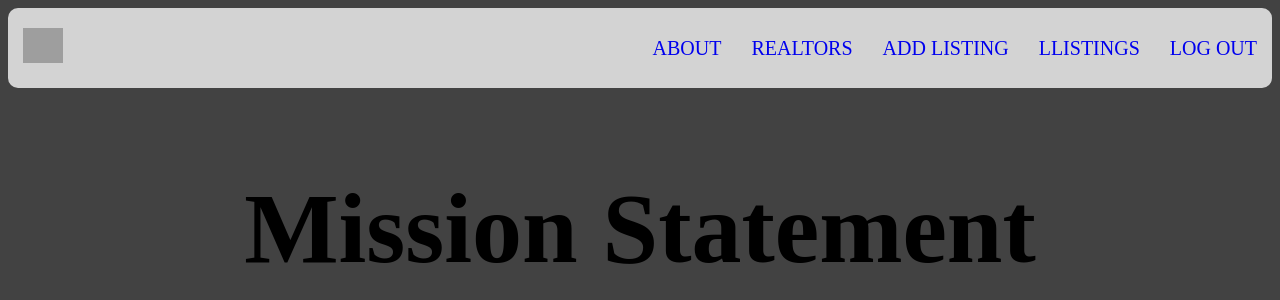
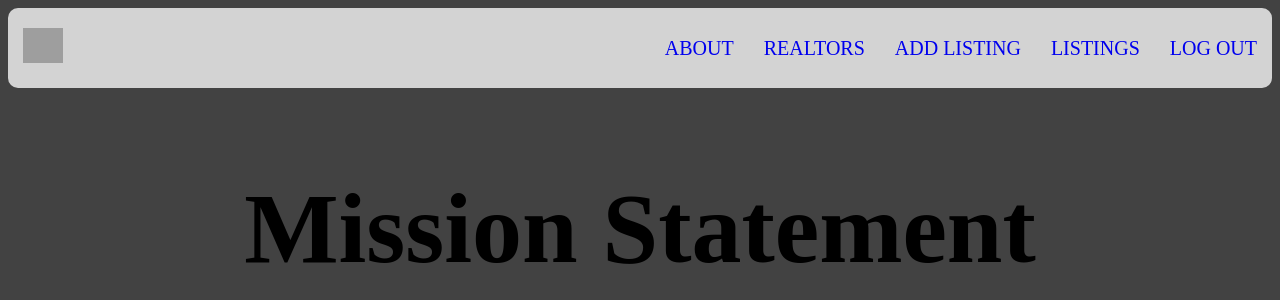
Before and after one commit to RaulL10/estates, a Django app: page /about/ in a window 1280 px wide. Shown: the top 300 px of the page. Run offline with Django 4.2, Linux system fonts and the light colour scheme; the visitor is signed in with stand-in values (Sample User, id 1); grey boxes are pictures that could not be loaded.

Commit message:
no changes

```diff
--- a/estates/settings.py
+++ b/estates/settings.py
@@ -120,7 +120,7 @@ USE_TZ = True
 # Static files (CSS, JavaScript, Images)
 # https://docs.djangoproject.com/en/4.0/howto/static-files/
 
-STATIC_URL = 'static/'
+STATIC_URL = '/static/'
 
 # Default primary key field type
 # https://docs.djangoproject.com/en/4.0/ref/settings/#default-auto-field
--- a/main_app/templates/base.html
+++ b/main_app/templates/base.html
@@ -6,8 +6,8 @@
     <meta name="viewport" content="width=device-width, initial-scale=1.0">
     <meta http-equiv="X-UA-Compatible" content="ie=edge">
     <title>NOT ZILLOW</title>
+    <link rel="stylesheet" type="text/css" href="{% static 'css/style.css' %}">
     <script src="https://cdnjs.cloudflare.com/ajax/libs/materialize/1.0.0/js/materialize.min.js"></script>
-    <link rel="stylesheet" type="text/css" href="{% static 'css/style.css' %}">
 </head>
 <body>
     <header>
@@ -22,7 +22,7 @@
                     <!-- <li><a href="{% url 'realtors_create' %}">Add Realtor Information</a></li> -->
                     <li><a href="{% url 'realtors_index' %}">REALTORS</a></li>
                     <li><a href="{% url 'houses_create' %}">ADD LISTING</a></li>
-                    <li><a href="{% url 'index' %}">LLISTINGS</a></li>
+                    <li><a href="{% url 'index' %}">LISTINGS</a></li>
                     <li><a href="{% url 'logout' %}">LOG OUT</a></li>
                   {% else %}
                     <li><a href="{% url 'signup' %}">SIGN UP</a></li>
```
Also changed, not shown: main_app/static/css/style.css (line endings or trailing spaces).
